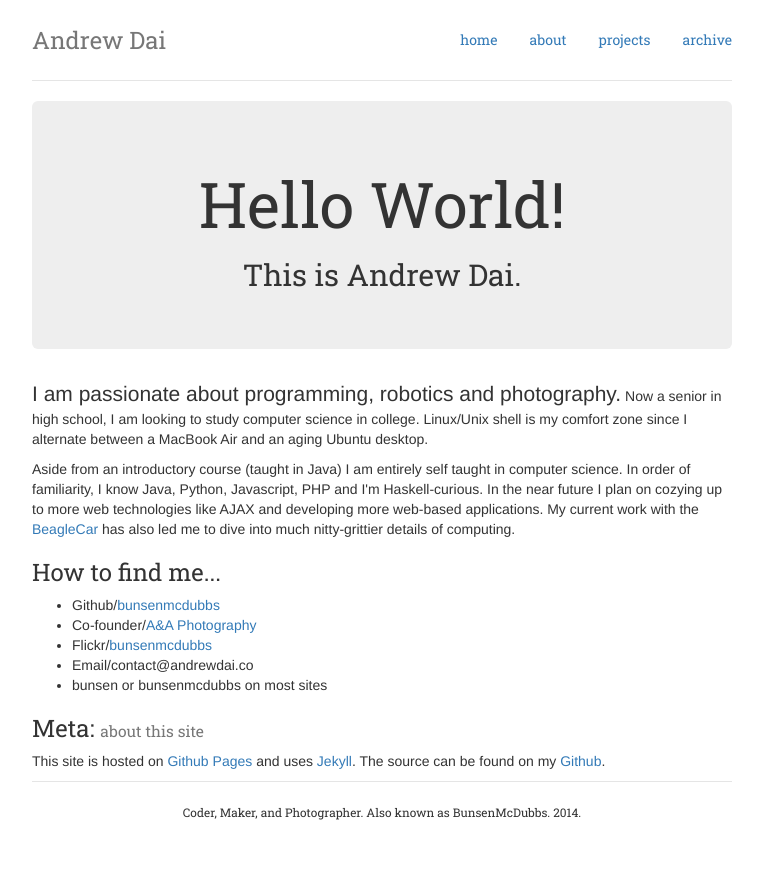
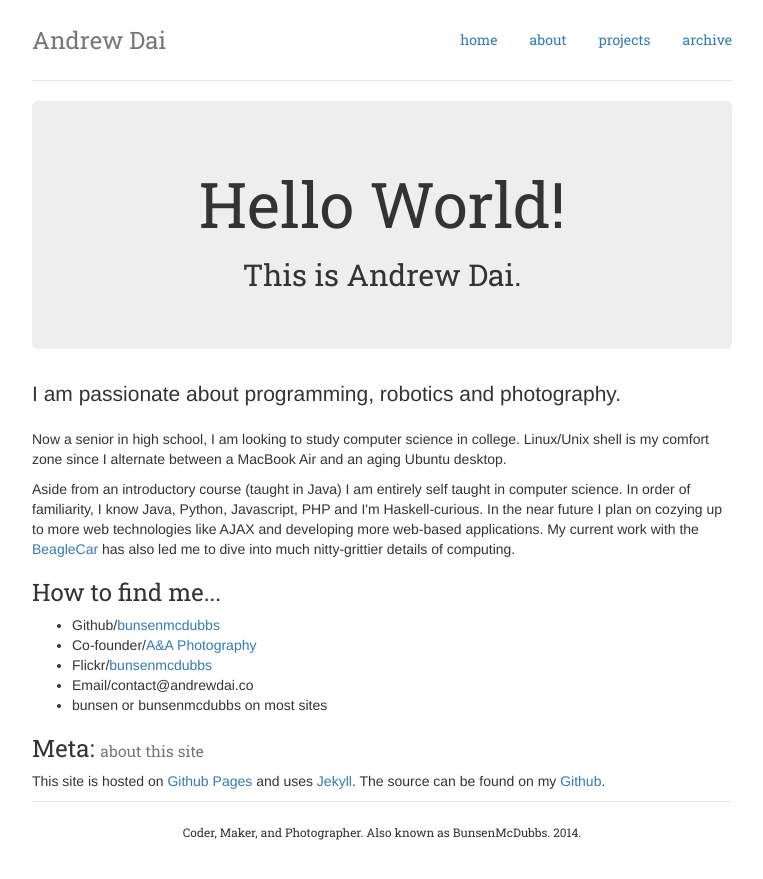
Before and after one commit to bunsenmcdubbs/bunsenmcdubbs.github.io, a Jekyll site: the page built from about/index.html, in a window 1280 px wide. Shown: the top 879 px of the page, without its empty margins (258-1021 px from the left). Built offline with Jekyll 4.4.1, drawn with Linux system fonts in a browser that asks for light colours; nearby versions of some CDN libraries; library files that are not in the unit come from our copies; Markdown is read by kramdown in place of the engine named in the settings.

```diff
--- a/_layouts/default.html
+++ b/_layouts/default.html
@@ -7,7 +7,8 @@
 		<meta name="viewport" content="width=device-width">
 
 		<!-- bootstrap css -->
-		<link rel="stylesheet" href="//netdna.bootstrapcdn.com/bootstrap/3.1.1/css/bootstrap.min.css">
+		<!-- <link rel="stylesheet" href="//netdna.bootstrapcdn.com/bootstrap/3.1.1/css/bootstrap.min.css"> -->
+		<link rel="stylesheet" href="/css/bootstrap.min.css" />
 
 		<!-- syntax highlighting CSS -->
 		<link rel="stylesheet" href="/css/syntax.css">
--- a/about/index.html
+++ b/about/index.html
@@ -7,8 +7,12 @@
 	<div class="jumbotron"><h1>Hello World!</h1><h2>This is Andrew Dai.</h2></div>
 
 
+	<p class="lead">
+		I am passionate about programming, robotics and photography.
+	</p>
+
 	<p>
-		<span class="lead">I am passionate about programming, robotics and photography.</span> Now a senior in high school, I am looking to study computer science in college. Linux/Unix shell is my comfort zone since I alternate between a MacBook Air and an aging Ubuntu desktop.
+		Now a senior in high school, I am looking to study computer science in college. Linux/Unix shell is my comfort zone since I alternate between a MacBook Air and an aging Ubuntu desktop.
 	</p>
 
 	<p>
--- a/css/main.css
+++ b/css/main.css
@@ -22,7 +22,7 @@
 header,
 footer,
 h1, h2, h3{
-	font-family: 'Roboto Slab', "Helvetica Neue", Helvetica, Arial;
+	font-family: Futura, "Roboto Slab", "Helvetica Neue", Helvetica, Arial;
 }
 
 /* Custom header */
```
